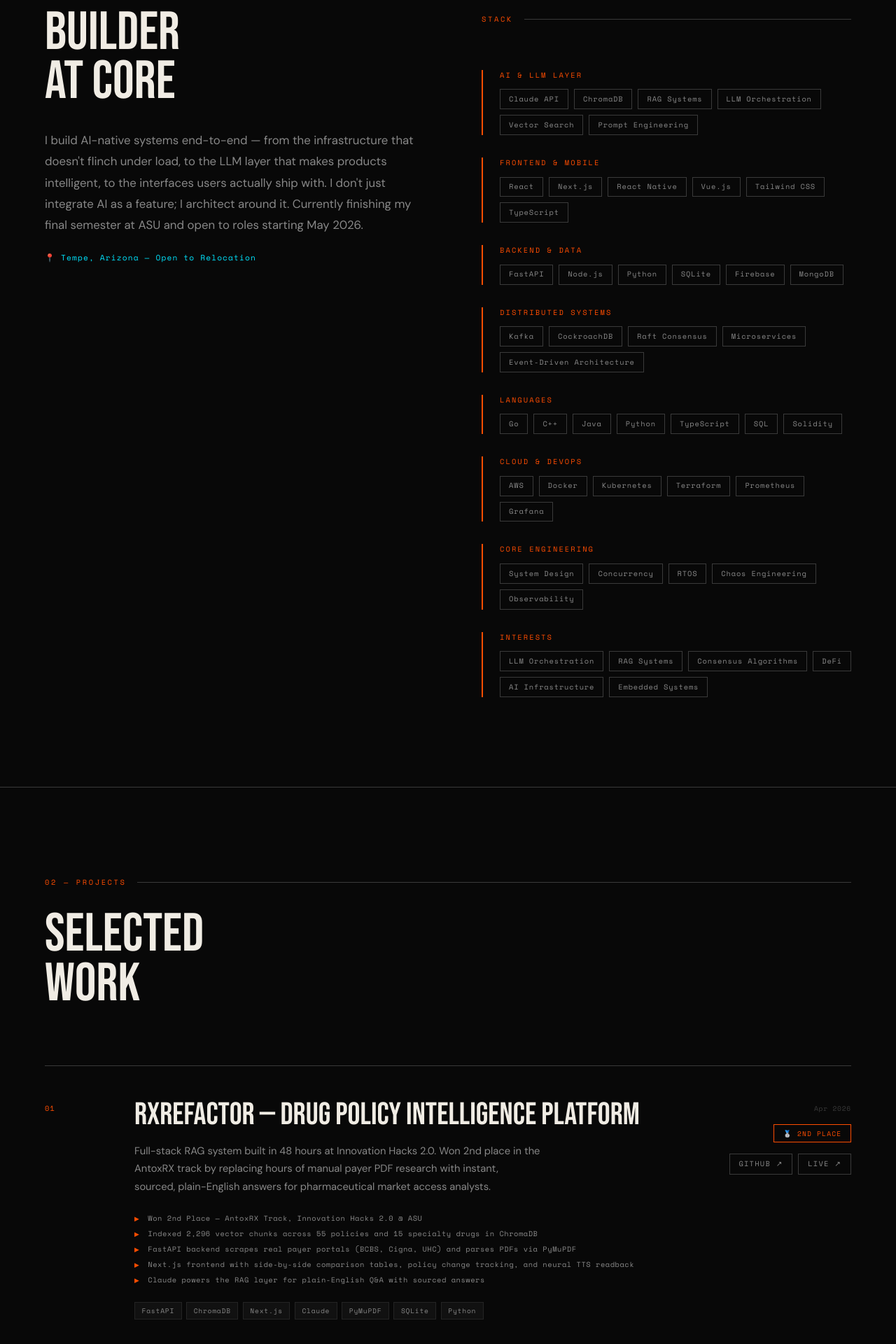
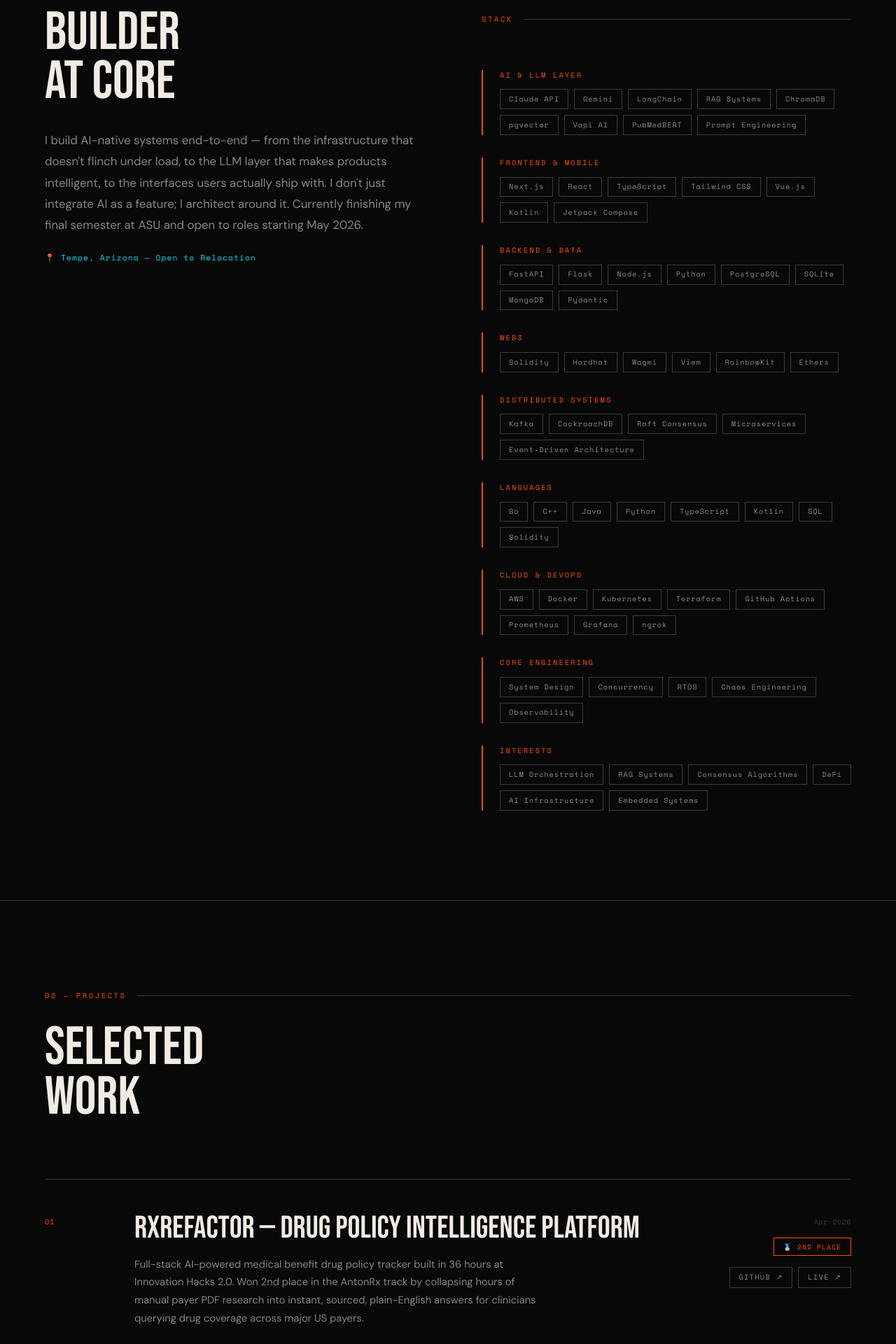
Before and after one commit to akuma496/portfolio, a Next.js app in the folder portfolio/: page / in a window 1280 px wide. Shown: the part 1020-2940 px from the top of the page at 70% size. Built offline with nearby package versions, Linux system fonts and the light colour scheme.

Commit message:
Final for now.

```diff
--- a/portfolio/data/portfolio.js
+++ b/portfolio/data/portfolio.js
@@ -19,15 +19,19 @@
 export const stack = [
   {
     category: "AI & LLM Layer",
-    tags: ["Claude API", "ChromaDB", "RAG Systems", "LLM Orchestration", "Vector Search", "Prompt Engineering"],
+    tags: ["Claude API", "Gemini", "LangChain", "RAG Systems", "ChromaDB", "pgvector", "Vapi AI", "PubMedBERT", "Prompt Engineering"],
   },
   {
     category: "Frontend & Mobile",
-    tags: ["React", "Next.js", "React Native", "Vue.js", "Tailwind CSS", "TypeScript"],
+    tags: ["Next.js", "React", "TypeScript", "Tailwind CSS", "Vue.js", "Kotlin", "Jetpack Compose"],
   },
   {
     category: "Backend & Data",
-    tags: ["FastAPI", "Node.js", "Python", "SQLite", "Firebase", "MongoDB"],
+    tags: ["FastAPI", "Flask", "Node.js", "Python", "PostgreSQL", "SQLite", "MongoDB", "Pydantic"],
+  },
+  {
+    category: "Web3",
+    tags: ["Solidity", "Hardhat", "Wagmi", "Viem", "RainbowKit", "Ethers"],
   },
   {
     category: "Distributed Systems",
@@ -35,11 +39,11 @@
   },
   {
     category: "Languages",
-    tags: ["Go", "C++", "Java", "Python", "TypeScript", "SQL", "Solidity"],
+    tags: ["Go", "C++", "Java", "Python", "TypeScript", "Kotlin", "SQL", "Solidity"],
   },
   {
     category: "Cloud & DevOps",
-    tags: ["AWS", "Docker", "Kubernetes", "Terraform", "Prometheus", "Grafana"],
+    tags: ["AWS", "Docker", "Kubernetes", "Terraform", "GitHub Actions", "Prometheus", "Grafana", "ngrok"],
   },
   {
     category: "Core Engineering",
@@ -57,15 +61,16 @@
     num: "01",
     title: "RxRefactor — Drug Policy Intelligence Platform",
     description:
-      "Full-stack RAG system built in 48 hours at Innovation Hacks 2.0. Won 2nd place in the AntoxRX track by replacing hours of manual payer PDF research with instant, sourced, plain-English answers for pharmaceutical market access analysts.",
+      "Full-stack AI-powered medical benefit drug policy tracker built in 36 hours at Innovation Hacks 2.0. Won 2nd place in the AntonRx track by collapsing hours of manual payer PDF research into instant, sourced, plain-English answers for clinicians querying drug coverage across major US payers.",
     highlights: [
       "Won 2nd Place — AntoxRX Track, Innovation Hacks 2.0 @ ASU",
-      "Indexed 2,296 vector chunks across 55 policies and 15 specialty drugs in ChromaDB",
-      "FastAPI backend scrapes real payer portals (BCBS, Cigna, UHC) and parses PDFs via PyMuPDF",
-      "Next.js frontend with side-by-side comparison tables, policy change tracking, and neural TTS readback",
-      "Claude powers the RAG layer for plain-English Q&A with sourced answers",
+      "Two-tier architecture: SQLite structured lookups (free/instant) + Claude RAG pipeline (~$0.01/query) for nuanced questions",
+      "Scraped and chunked payer policy PDFs (BCBS, Cigna, UHC, Priority Health, UPMC) into ~6,100 semantic fragments embedded in ChromaDB",
+      "FastAPI + Pydantic backend with PyMuPDF parsing, BeautifulSoup/httpx scraping, and 10-minute response caching",
+      "Next.js 16 / React 19 / Tailwind 4 frontend with Zustand, React Query, Recharts, and Framer Motion for multi-payer comparison and version diffing",
+      "Hardened Claude system prompt enforces strict grounding in retrieved context with mandatory citations — no fabricated coverage info",
     ],
-    stack: ["FastAPI", "ChromaDB", "Next.js", "Claude", "PyMuPDF", "SQLite", "Python"],
+    stack: ["Next.js", "React", "TypeScript", "Tailwind", "FastAPI", "Pydantic", "Claude", "ChromaDB", "PyMuPDF", "SQLite"],
     date: "Apr 2026",
     github: "https://github.com/RushadW/FourBytes-RxRefactor",
     live: "https://anton-rx-frontend-770871054693.us-central1.run.app",
@@ -82,7 +87,7 @@
       "Autonomous LLM agents with deterministic validation gates for safe real-time trade execution",
       "Integrated DeFi smart contracts for speculative investing within the Ether.fi system",
     ],
-    stack: ["React", "Node.js", "Claude 3.5", "Python", "Solidity"],
+    stack: ["Next.js", "React", "TypeScript", "Tailwind", "Wagmi", "Viem", "Ethers", "RainbowKit", "Solidity", "Hardhat"],
     date: "Nov 2025",
     github: "https://github.com/Dhyan118/EVO",
     live: null,
@@ -129,13 +134,13 @@
     num: "05",
     title: "Dementia Care Mobile Application",
     description:
-      "Faculty capstone project — a mobile application designed to support dementia patients with memory, daily routines, and caregiver communication. Built with a focus on accessibility and compassionate UX.",
+      "Faculty capstone project — a native Android app for dementia care featuring voice-driven MMSE cognitive assessments via Vapi AI and a RAG-backed clinical assistant powered by Gemini 2.5 Flash Lite over a PubMedBERT vector store.",
     highlights: [
-      "Faculty-sponsored capstone project addressing real-world healthcare accessibility",
-      "Designed for dementia patients — prioritizing simplicity, large UI elements, and low cognitive load",
-      "Caregiver dashboard for monitoring patient activity and sending reminders",
+      "Native Android app (Kotlin + Jetpack Compose, Material 3) with voice-based MMSE assessments powered by Vapi AI (Deepgram STT + GPT-4o)",
+      "Flask backend with JWT auth and a PostgreSQL + pgvector RAG pipeline using PubMedBERT embeddings and Gemini 2.5 Flash Lite via LangChain",
+      "Dockerized deployment on AWS EC2 with GitHub Actions CI/CD and ngrok-tunneled Vapi webhooks",
     ],
-    stack: ["React Native", "Node.js", "Firebase"],
+    stack: ["Kotlin", "Jetpack Compose", "Flask", "PostgreSQL", "pgvector", "LangChain", "Gemini", "Vapi AI", "Docker", "AWS"],
     date: "2025 – 2026",
     github: null,
     live: null,
```
